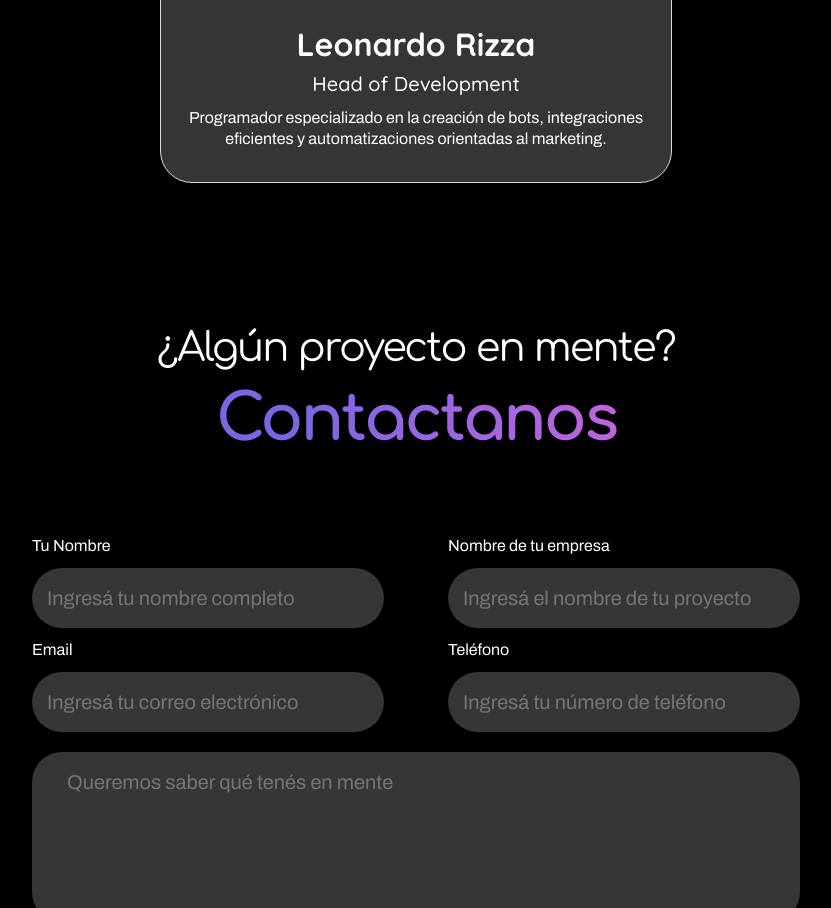
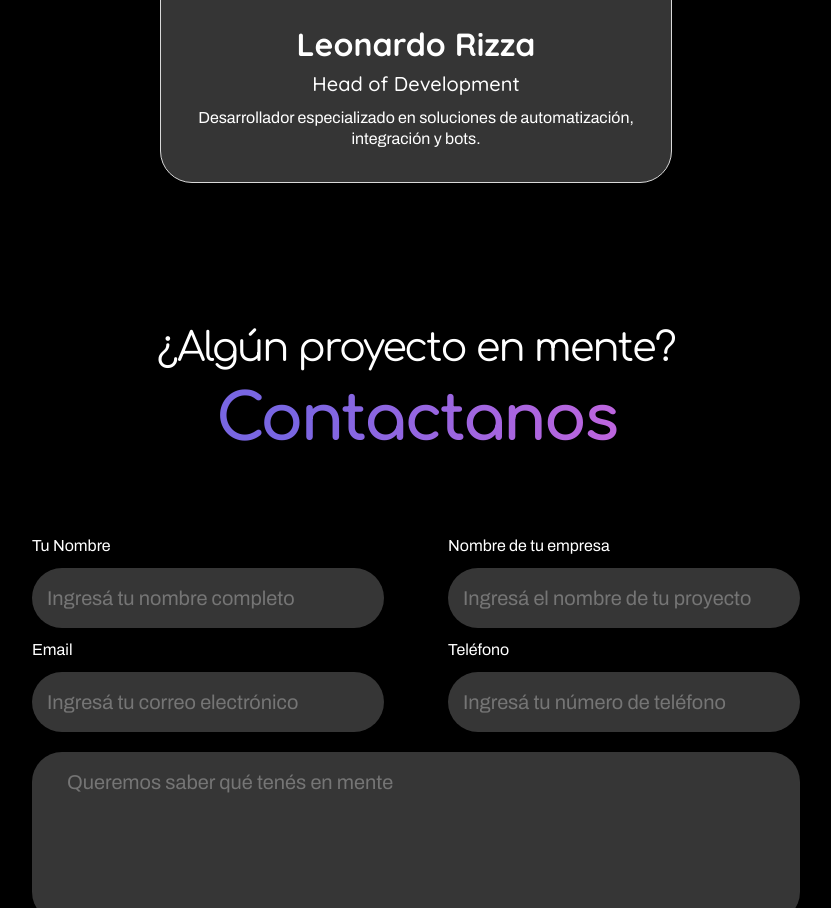
Before and after one commit to LeoRizza/bilab-web, a plain HTML site: page index.html in a window 1280 px wide. Shown: the part 4072-4980 px from the top of the page, without its empty margins (224-1055 px from the left). Drawn offline with nearby package versions, Linux system fonts and the light colour scheme.

Commit message:
95.51 porciento

```diff
--- a/index.html
+++ b/index.html
@@ -299,9 +299,7 @@
             <div>
                 <h3 class="nombreMiembro">Leonardo Rizza</h3>
                 <h5>Head of Development</h5>
-                <p class="descripcionMiembro">Programador especializado en la creación de bots, integraciones eficientes
-                    y
-                    automatizaciones orientadas al marketing.</p>
+                <p class="descripcionMiembro">Desarrollador especializado en soluciones de automatización, integración y bots.</p>
             </div>
         </div>
         <div class="carrouselEquipo">
```
